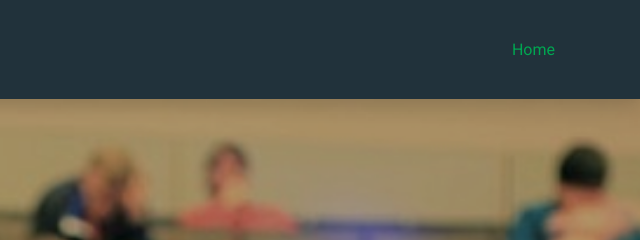
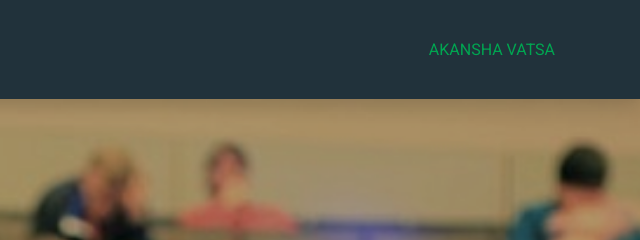
Before and after one commit to akanshavatsa/Task2, a plain HTML site: page index.html in a window 1280 px wide. Shown: the top 240 px of the page, 640-1280 px from the left. Drawn offline with Linux system fonts and the light colour scheme; files whose address does not match are found by name; a web font is replaced by a local one.

Commit message:
Update index.html

```diff
--- a/index.html
+++ b/index.html
@@ -66,7 +66,7 @@
 
             <nav class="site-navigation text-left ml-auto " role="navigation">
               <ul class="site-menu main-menu js-clone-nav ml-auto d-none d-lg-block">
-                <li class="active"><a href="index.html" class="nav-link">Home</a></li>
+                <li class="active"><a href="index.html" class="nav-link">AKANSHA VATSA</a></li>
 
               </ul>
             </nav>
```
